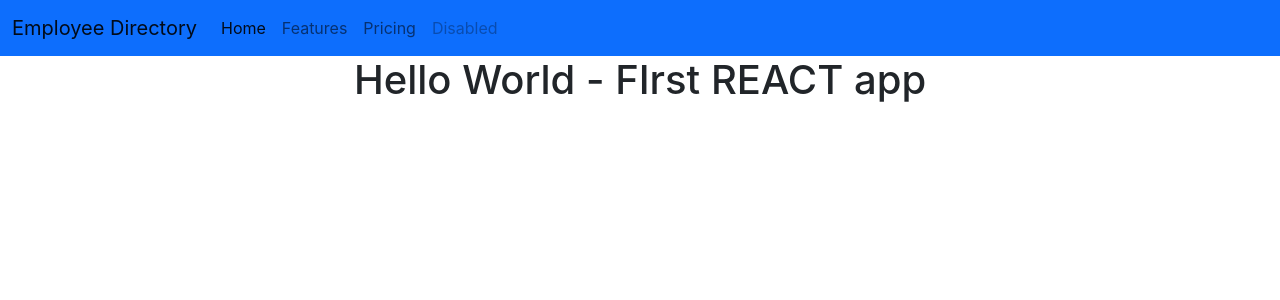
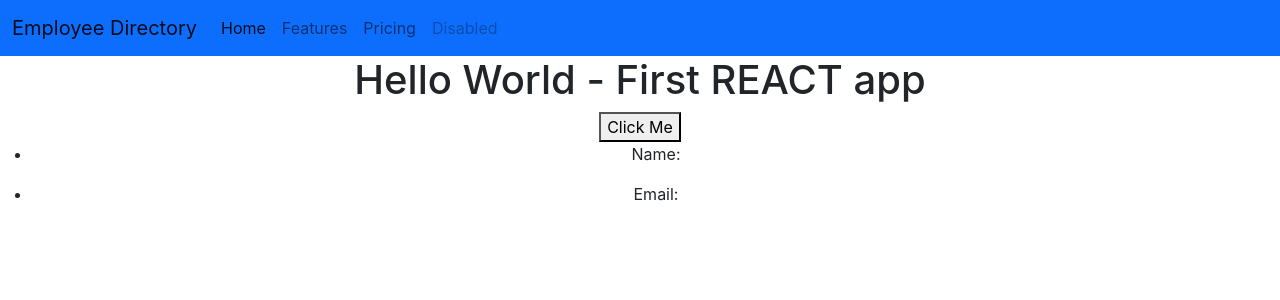
Before and after one commit to floressuarezalvaro/employee_directory_react, a React (Create React App) app in the folder client/: page / in a window 1280 px wide. Shown: the top 300 px of the page. Built offline with nearby package versions, Linux system fonts and the light colour scheme; no server answers.

Commit message:
added cards and attempting button search

```diff
--- a/client/src/App.js
+++ b/client/src/App.js
@@ -2,6 +2,8 @@ import React, { useEffect } from "react";
 import "./App.css";
 import axios from "axios";
 import Navbar from "./components/Nav/Navbar";
+import Search from "./pages/search";
+import Card from "./components/Card/Card";
 
 function App() {
   useEffect(() => {
@@ -13,7 +15,9 @@ function App() {
   return (
     <div className="App">
       <Navbar />
-      <h1>Hello World - FIrst REACT app</h1>
+      <h1>Hello World - First REACT app</h1>
+      <Search />
+      <Card />
     </div>
   );
 }
--- /dev/null
+++ b/client/src/components/Card/Card.js
@@ -0,0 +1,20 @@
+import React from "react";
+
+function Card(props) {
+  return (
+    <div>
+      <div>
+        <ul>
+          <li>
+            <p>Name:</p> {props.firstName} {props.lastName}
+          </li>
+          <li>
+            <p>Email:</p> {props.email}
+          </li>
+        </ul>
+      </div>
+    </div>
+  );
+}
+
+export default Card;
--- /dev/null
+++ b/client/src/pages/search.js
@@ -0,0 +1,25 @@
+import React, { useState, useEffect } from "react";
+import API from "../utils/API";
+
+function Search() {
+  const [EmployeeState, setEmployeeState] = useState();
+
+  useEffect(() => {
+    API.searchPerson()
+      .then((res) => {
+        setEmployeeState(res);
+        console.log(EmployeeState);
+      })
+      .catch((err) => console.log(err));
+  }, [Search]);
+
+  return (
+    <div>
+      <button onClick={() => setEmployeeState({ ...EmployeeState })}>
+        Click Me
+      </button>
+    </div>
+  );
+}
+
+export default Search;
--- /dev/null
+++ b/client/src/utils/API.js
@@ -0,0 +1,7 @@
+import axios from "axios";
+
+export default {
+  searchPerson: function () {
+    return axios.get("https://randomuser.me/api/");
+  },
+};
```
